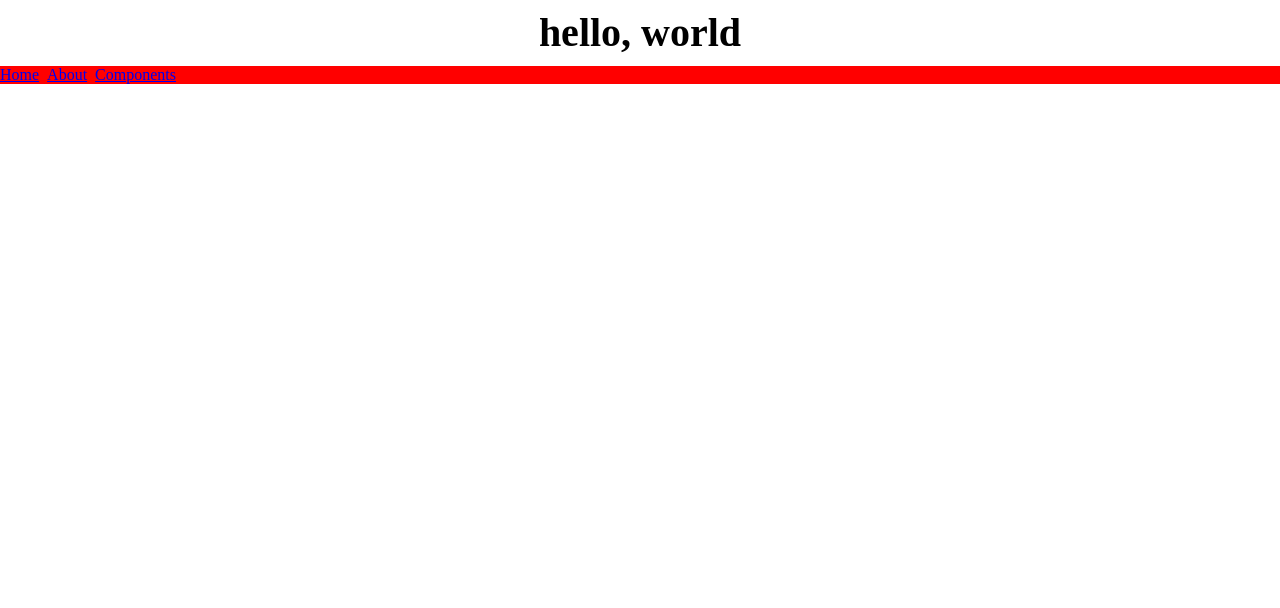
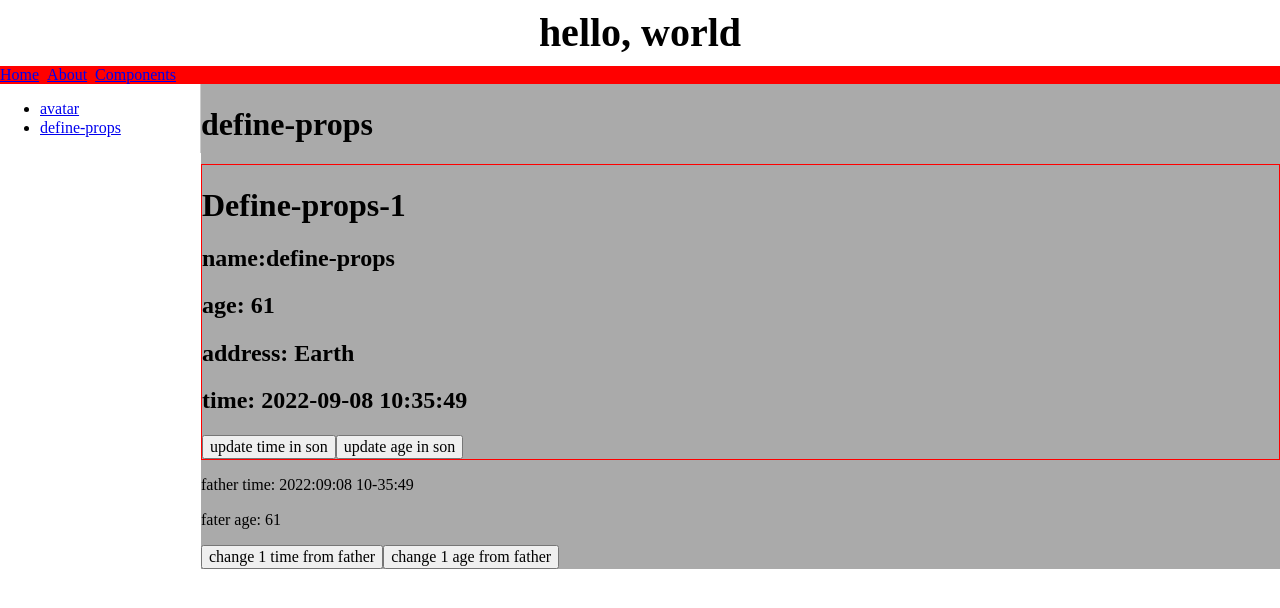
Before and after one commit to jiangxiaoxin/start_vue_3, a Vue app: page /component/define-props in a window 1280 px wide. Shown: the top 608 px of the page. Built offline with nearby package versions, Linux system fonts and the light colour scheme.

Commit message:
feat:script setup方式定义变量

```diff
--- a/src/components/Avatar/AvatarPage.vue
+++ b/src/components/Avatar/AvatarPage.vue
@@ -17,7 +17,7 @@
     <AvatarGroup :data="groupData" shape="rect"/>
     <br />
     <br />
-    <AvatarGroup :data="groupData" shape="circle" space="loose"/>
+    <AvatarGroup :data="groupData" shape="circle" space="loose" ref="groupRef"/>
   </div>
 </template>
 
@@ -56,8 +56,11 @@ export default defineComponent({
       },
     ]);
 
+    const groupRef = ref(null)
+
     return {
-      groupData
+      groupData,
+      groupRef
     }
   },
   data() {
@@ -66,6 +69,11 @@ export default defineComponent({
       img: "https://images.unsplash.com/photo-1662529739712-930d83814dac?ixlib=rb-1.2.1&ixid=MnwxMjA3fDB8MHxlZGl0b3JpYWwtZmVlZHwxM3x8fGVufDB8fHx8&w=1000&q=80",
     };
   },
+
+  mounted() {
+    console.log(this.groupRef);
+
+  }
 });
 </script>
 <style lang="less" scoped></style>
--- /dev/null
+++ b/src/components/DefineProps/DefineProps1.vue
@@ -0,0 +1,78 @@
+<template>
+  <div style="border: 1px solid red">
+    <h1>Define-props-1</h1>
+    <h2>name:{{ name }}</h2>
+    <h2>age: {{ _age }}</h2>
+    <h2>address: {{ address }}</h2>
+    <h2>time: {{ timeStr }}</h2>
+    <button @click="updateTime">update time in son</button>
+    <button @click="updateAge">update age in son</button>
+  </div>
+</template>
+<script lang="ts" setup>
+/**
+ * 定义各种props类型
+ * https://cn.vuejs.org/guide/typescript/composition-api.html#typing-component-props
+ * 官方也推荐用 <script setup> 这种方式来写
+ */
+import { computed, defineProps, onUpdated, ref, watch } from "vue";
+import dayjs from "dayjs";
+const props = defineProps({
+  name: {
+    type: String,
+    default: "define-props",
+  },
+  age: {
+    type: Number,
+    default: 18,
+  },
+  address: {
+    type: String,
+    default: "Earth",
+  },
+  time: Number,
+});
+
+/**
+ * 从props里的属性获取初值，声明成本地响应式变量.
+ * 简单的这样处理之后，虽然后续子组件里可以继续修改_time的值，并且显示上一定会跟着一起更新的。但如果父组件通过props重新传递新值进来，子组件里其实是完全脱钩的，_time值并不会重新赋值了。
+ */
+const _time = ref(props.time);
+const _age = ref(props.age);
+/**
+ * 可以通过watch监听住props里的属性，在发生变化时去更新本地的值
+ */
+watch(
+  () => props.time,
+  (newT, oldT) => {
+    // console.log("time changed", newT, oldT);
+    _time.value = props.time;
+  }
+);
+
+watch(
+  () => props.age,
+  (newA, oldA) => {
+    // console.log("age changed", newA, oldA);
+    _age.value = props.age;
+  }
+);
+
+const updateTime = () => {
+  _time.value = Date.now();
+};
+
+const updateAge = () => {
+  _age.value += 100;
+}
+
+const timeStr = computed(() => {
+  return dayjs(_time.value).format("YYYY-MM-DD hh:mm:ss");
+});
+
+// onUpdated(() => {
+//   console.log("updated", props);
+//   console.log("_time", _time.value);
+//   console.log("_age", _age.value);
+// });
+</script>
--- /dev/null
+++ b/src/components/DefineProps/DefinePropsPage.vue
@@ -0,0 +1,27 @@
+<template>
+  <h1>define-props</h1>
+  <DefineProps1Vue :time="currTime" :age="age" ref="prop1"/>
+  <p ref="fTime">father time: {{currTimeStr}}</p>
+  <p>fater age: {{age}}</p>
+  <button @click="change1Time">change 1 time from father</button>
+  <button @click="change1Age">change 1 age from father</button>
+</template>
+<script lang="ts" setup>
+import DefineProps1Vue from "./DefineProps1.vue";
+import { ref, computed, nextTick, onMounted } from "vue";
+import dayjs from "dayjs";
+const currTime = ref(Date.now());
+const change1Time = () => {
+  currTime.value = Date.now();
+};
+const age = ref(Math.ceil(Math.random() * 100))
+const change1Age = () => {
+  age.value = Math.ceil(Math.random() * 100)
+}
+const currTimeStr = computed(() => {
+  return dayjs(currTime.value).format("YYYY:MM:DD hh-mm:ss");
+});
+const prop1 = ref(null);
+const fTime = ref(null);
+
+</script>
--- /dev/null
+++ b/src/router/components.ts
@@ -0,0 +1,18 @@
+import type { RouteRecordRaw } from 'vue-router'
+import AvatarPageVue from "@/components/Avatar/AvatarPage.vue";
+import DefinePropsPageVue from "@/components/DefineProps/DefinePropsPage.vue";
+
+const components: RouteRecordRaw[] = [
+  {
+    path: "/component/avatar",
+    name: "avatar",
+    component: AvatarPageVue,
+  },
+  {
+    path: "/component/define-props",
+    name: "define-props",
+    component: DefinePropsPageVue,
+  },
+]
+
+export default components
--- a/src/router/index.ts
+++ b/src/router/index.ts
@@ -1,37 +1,31 @@
-import { createRouter, createWebHistory } from 'vue-router'
-import HomeView from '../views/HomeView.vue'
-import ComponentViewVue from '@/views/ComponentView.vue'
-import AvatarPageVue from '@/components/Avatar/AvatarPage.vue'
+import { createRouter, createWebHistory } from "vue-router";
+import HomeView from "../views/HomeView.vue";
+import ComponentViewVue from "@/views/ComponentView.vue";
+import components from "./components";
 
 const router = createRouter({
   history: createWebHistory(import.meta.env.BASE_URL),
   routes: [
     {
-      path: '/',
-      name: 'home',
-      component: HomeView
+      path: "/",
+      name: "home",
+      component: HomeView,
     },
     {
-      path: '/about',
-      name: 'about',
+      path: "/about",
+      name: "about",
       // route level code-splitting
       // this generates a separate chunk (About.[hash].js) for this route
       // which is lazy-loaded when the route is visited.
-      component: () => import('../views/AboutView.vue')
+      component: () => import("../views/AboutView.vue"),
     },
     {
-      path: '/component',
-      name: 'component',
+      path: "/component",
+      name: "component",
       component: ComponentViewVue,
-      children: [
-        {
-          path: '/component/avatar',
-          name: 'avatar',
-          component: AvatarPageVue
-        }
-      ]
-    }
-  ]
-})
+      children: components,
+    },
+  ],
+});
 
-export default router
+export default router;
--- a/src/views/ComponentView.vue
+++ b/src/views/ComponentView.vue
@@ -2,8 +2,8 @@
   <div class="component-page">
     <div class="left-c">
       <ul>
-        <li v-for="item in pages" :key="item.title">
-          <RouterLink :to="'/component' + item.route">{{item.title}}</RouterLink>
+        <li v-for="item in pages" :key="item.name">
+          <RouterLink :to="item.path">{{item.name}}</RouterLink>
         </li>
       </ul>
     </div>
@@ -16,6 +16,7 @@
 <script lang="ts">
 import { defineComponent } from 'vue'
 import { RouterLink, RouterView} from 'vue-router'
+import components from '@/router/components'
 
 export default defineComponent({
   components: {
@@ -24,12 +25,7 @@ export default defineComponent({
   },
   data() {
     return {
-      pages: [
-        {
-          title: 'avatar',
-          route: '/avatar'
-        }
-      ]
+      pages: components
     }
   }
 })
```
